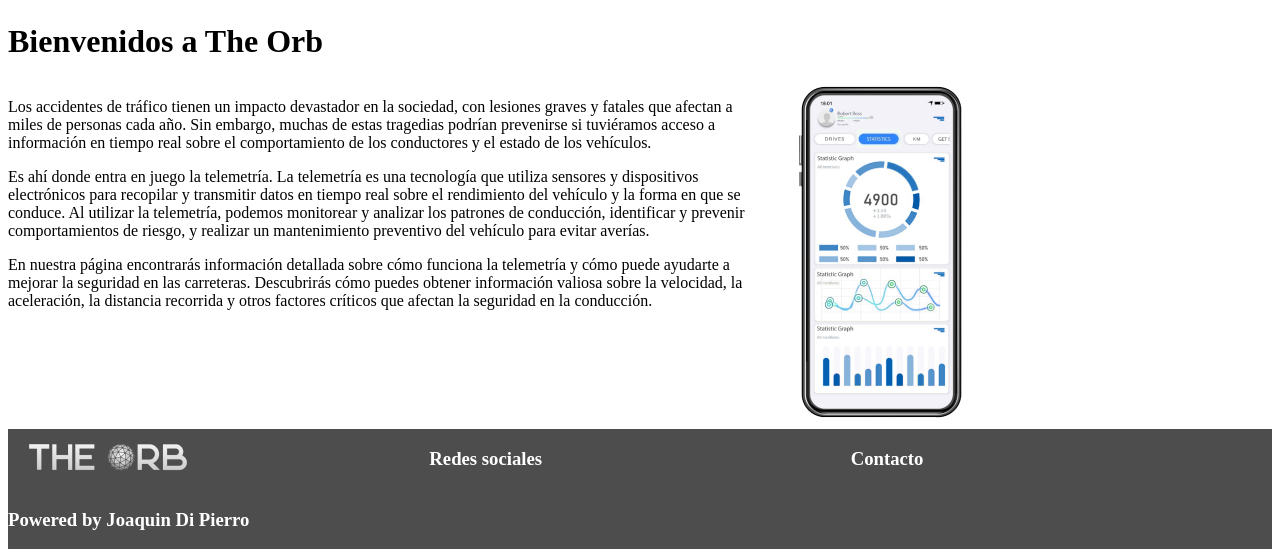
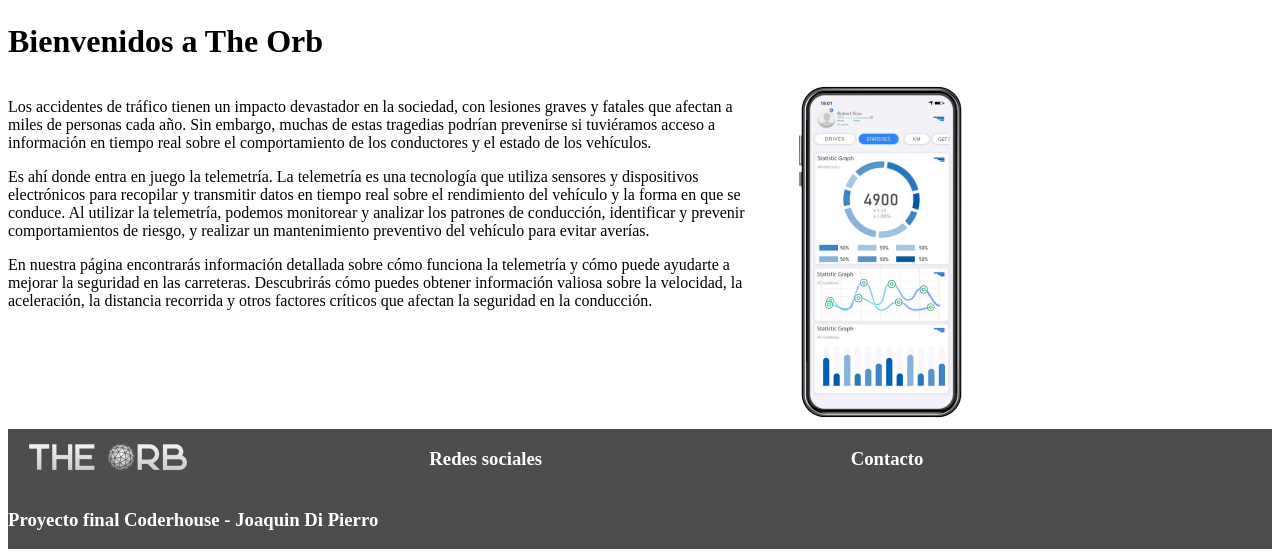
Before and after one commit to JoaquinDP/ProyectoFinal-Coder-DiPierro, a website: page index.html in a window 1280 px wide. Shown: the part 1032-1589 px from the top of the page. Drawn offline with nearby package versions, Linux system fonts and the light colour scheme.

Commit message:
cambiando copy

```diff
--- a/index.html
+++ b/index.html
@@ -52,7 +52,7 @@
                 <h3>Contacto</h3>
             </div>
             <div class="copy">
-                <h3>Powered by <span>Joaquin Di Pierro</span></h3>
+                <h3>Proyecto final Coderhouse - Joaquin Di Pierro</span></h3>
             </div>
         </footer>
     </div>
```
